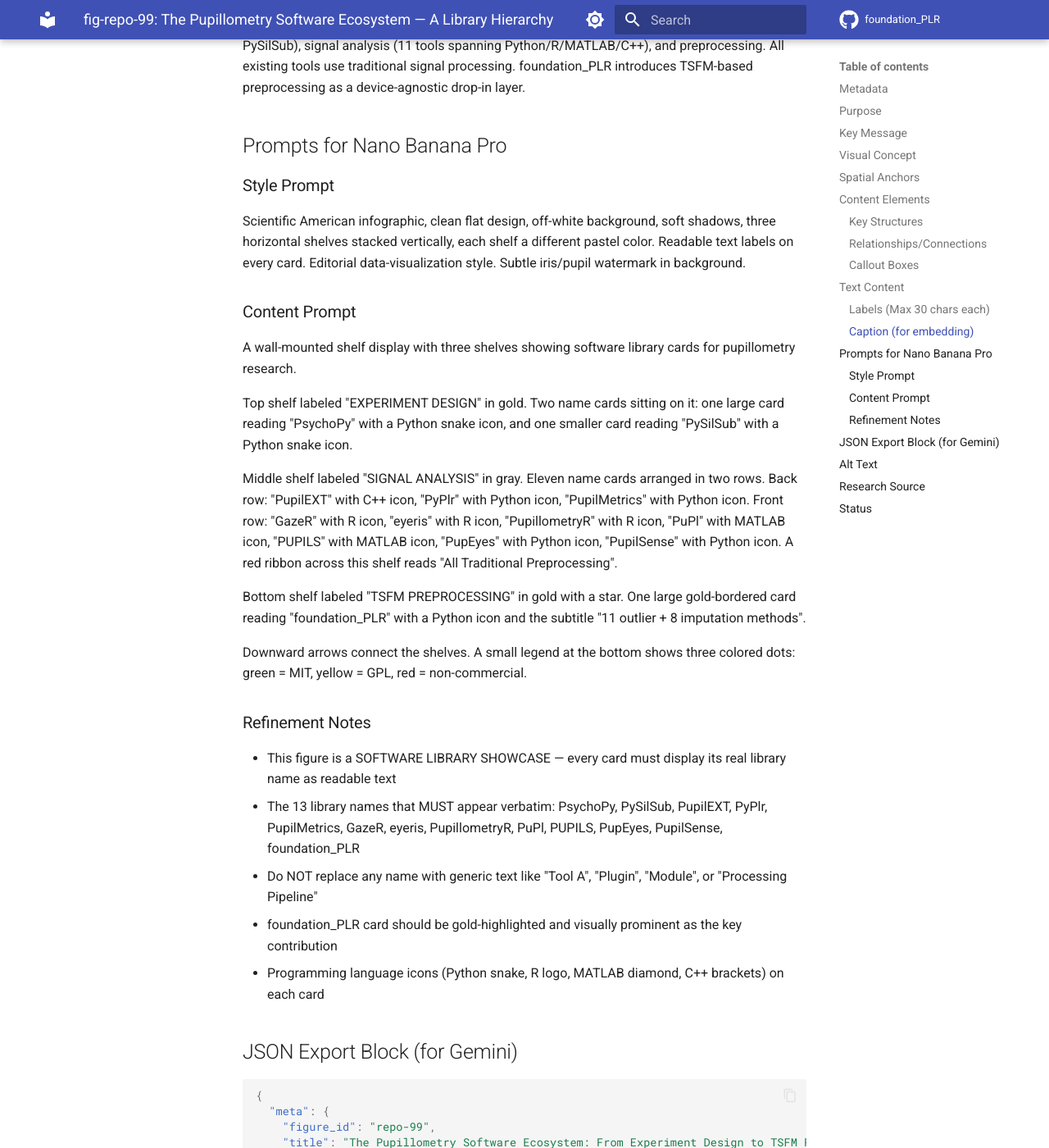
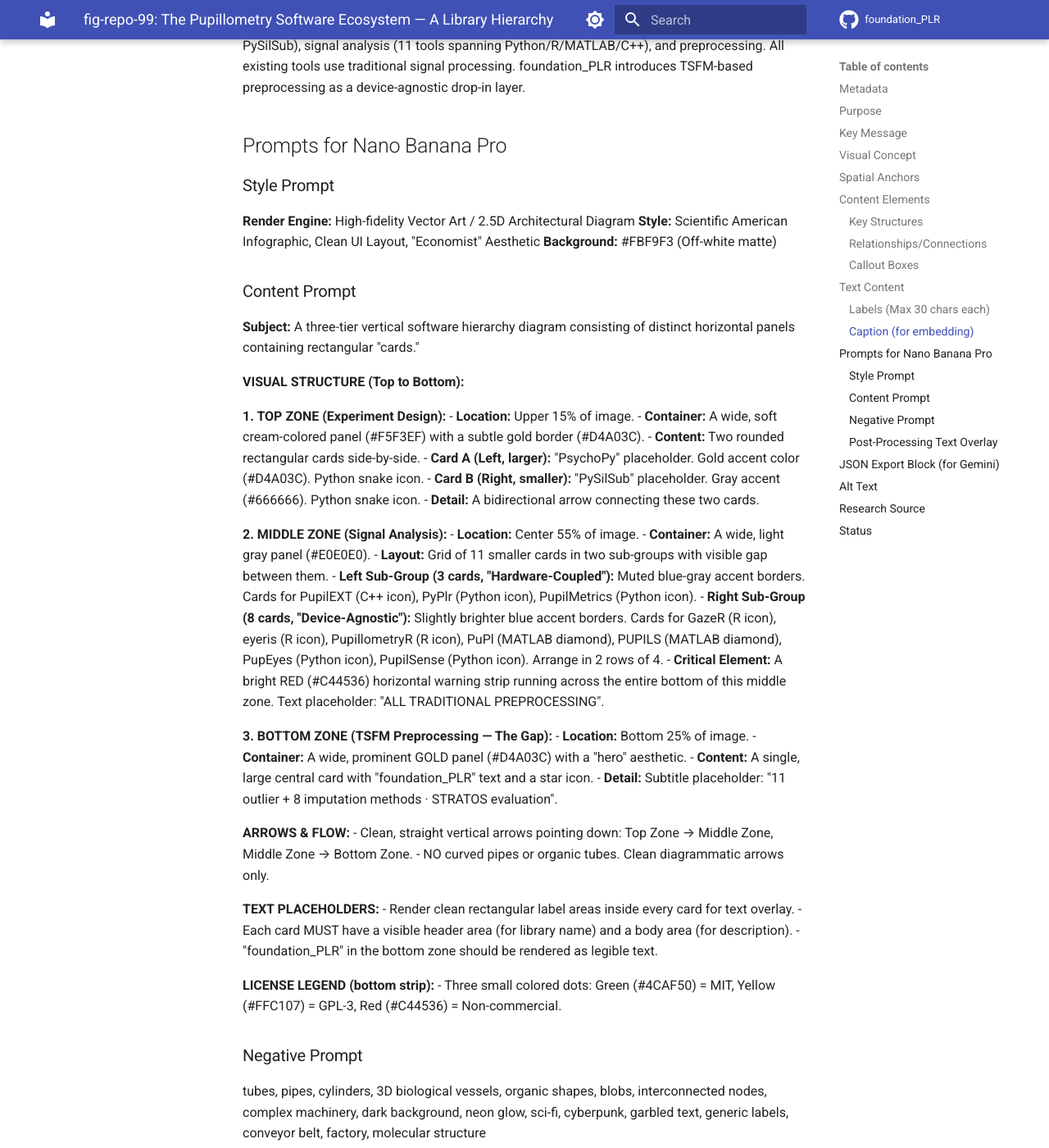
Before and after one commit to petteriTeikari/foundation_PLR, an MkDocs documentation site: the page built from docs/repo-figures/figure-plans/fig-repo-99-pupillometry-software-ecosystem.md, in a window 1280 px wide and 1400 px high, scrolled down 6444 px. Shown: the whole window at 82% size. Built offline with MkDocs 1.6.1 and Material for MkDocs 9.7.7, drawn with Linux system fonts in a browser that asks for light colours; comment, search, counter and statistics services are not loaded; some of the changed text lies outside the part shown.

Commit message:
docs(fig-repo-99): Gemini-style scaffolding prompt with post-processing overlay
Rewrites Nano Banana Pro prompts using the proven scaffolding pattern:
- Explicit render engine, hex colors, zone percentages
- Blank card placeholders for post-processing text overlay
- Negative prompt to prevent 3D pipes/organic shapes
- Post-Processing Text Overlay table with all 13 library names
- Structured like Gemini's successful scaffolding approach

Co-Authored-By: Claude Opus 4.6 <noreply@anthropic.com>

```diff
--- a/docs/repo-figures/figure-plans/fig-repo-99-pupillometry-software-ecosystem.md
+++ b/docs/repo-figures/figure-plans/fig-repo-99-pupillometry-software-ecosystem.md
@@ -198,25 +198,70 @@ The pupillometry software ecosystem as a three-layer hierarchy: experiment desig
 ## Prompts for Nano Banana Pro
 
 ### Style Prompt
-Scientific American infographic, clean flat design, off-white background, soft shadows, three horizontal shelves stacked vertically, each shelf a different pastel color. Readable text labels on every card. Editorial data-visualization style. Subtle iris/pupil watermark in background.
+**Render Engine:** High-fidelity Vector Art / 2.5D Architectural Diagram
+**Style:** Scientific American Infographic, Clean UI Layout, "Economist" Aesthetic
+**Background:** #FBF9F3 (Off-white matte)
 
 ### Content Prompt
-A wall-mounted shelf display with three shelves showing software library cards for pupillometry research.
+**Subject:** A three-tier vertical software hierarchy diagram consisting of distinct horizontal panels containing rectangular "cards."
 
-Top shelf labeled "EXPERIMENT DESIGN" in gold. Two name cards sitting on it: one large card reading "PsychoPy" with a Python snake icon, and one smaller card reading "PySilSub" with a Python snake icon.
+**VISUAL STRUCTURE (Top to Bottom):**
 
-Middle shelf labeled "SIGNAL ANALYSIS" in gray. Eleven name cards arranged in two rows. Back row: "PupilEXT" with C++ icon, "PyPlr" with Python icon, "PupilMetrics" with Python icon. Front row: "GazeR" with R icon, "eyeris" with R icon, "PupillometryR" with R icon, "PuPl" with MATLAB icon, "PUPILS" with MATLAB icon, "PupEyes" with Python icon, "PupilSense" with Python icon. A red ribbon across this shelf reads "All Traditional Preprocessing".
+**1. TOP ZONE (Experiment Design):**
+   - **Location:** Upper 15% of image.
+   - **Container:** A wide, soft cream-colored panel (#F5F3EF) with a subtle gold border (#D4A03C).
+   - **Content:** Two rounded rectangular cards side-by-side.
+     - **Card A (Left, larger):** "PsychoPy" placeholder. Gold accent color (#D4A03C). Python snake icon.
+     - **Card B (Right, smaller):** "PySilSub" placeholder. Gray accent (#666666). Python snake icon.
+   - **Detail:** A bidirectional arrow connecting these two cards.
 
-Bottom shelf labeled "TSFM PREPROCESSING" in gold with a star. One large gold-bordered card reading "foundation_PLR" with a Python icon and the subtitle "11 outlier + 8 imputation methods".
+**2. MIDDLE ZONE (Signal Analysis):**
+   - **Location:** Center 55% of image.
+   - **Container:** A wide, light gray panel (#E0E0E0).
+   - **Layout:** Grid of 11 smaller cards in two sub-groups with visible gap between them.
+   - **Left Sub-Group (3 cards, "Hardware-Coupled"):** Muted blue-gray accent borders. Cards for PupilEXT (C++ icon), PyPlr (Python icon), PupilMetrics (Python icon).
+   - **Right Sub-Group (8 cards, "Device-Agnostic"):** Slightly brighter blue accent borders. Cards for GazeR (R icon), eyeris (R icon), PupillometryR (R icon), PuPl (MATLAB diamond), PUPILS (MATLAB diamond), PupEyes (Python icon), PupilSense (Python icon). Arrange in 2 rows of 4.
+   - **Critical Element:** A bright RED (#C44536) horizontal warning strip running across the entire bottom of this middle zone. Text placeholder: "ALL TRADITIONAL PREPROCESSING".
 
-Downward arrows connect the shelves. A small legend at the bottom shows three colored dots: green = MIT, yellow = GPL, red = non-commercial.
+**3. BOTTOM ZONE (TSFM Preprocessing — The Gap):**
+   - **Location:** Bottom 25% of image.
+   - **Container:** A wide, prominent GOLD panel (#D4A03C) with a "hero" aesthetic.
+   - **Content:** A single, large central card with "foundation_PLR" text and a star icon.
+   - **Detail:** Subtitle placeholder: "11 outlier + 8 imputation methods · STRATOS evaluation".
 
-### Refinement Notes
-- This figure is a SOFTWARE LIBRARY SHOWCASE — every card must display its real library name as readable text
-- The 13 library names that MUST appear verbatim: PsychoPy, PySilSub, PupilEXT, PyPlr, PupilMetrics, GazeR, eyeris, PupillometryR, PuPl, PUPILS, PupEyes, PupilSense, foundation_PLR
-- Do NOT replace any name with generic text like "Tool A", "Plugin", "Module", or "Processing Pipeline"
-- foundation_PLR card should be gold-highlighted and visually prominent as the key contribution
-- Programming language icons (Python snake, R logo, MATLAB diamond, C++ brackets) on each card
+**ARROWS & FLOW:**
+   - Clean, straight vertical arrows pointing down: Top Zone → Middle Zone, Middle Zone → Bottom Zone.
+   - NO curved pipes or organic tubes. Clean diagrammatic arrows only.
+
+**TEXT PLACEHOLDERS:**
+   - Render clean rectangular label areas inside every card for text overlay.
+   - Each card MUST have a visible header area (for library name) and a body area (for description).
+   - "foundation_PLR" in the bottom zone should be rendered as legible text.
+
+**LICENSE LEGEND (bottom strip):**
+   - Three small colored dots: Green (#4CAF50) = MIT, Yellow (#FFC107) = GPL-3, Red (#C44536) = Non-commercial.
+
+### Negative Prompt
+tubes, pipes, cylinders, 3D biological vessels, organic shapes, blobs, interconnected nodes, complex machinery, dark background, neon glow, sci-fi, cyberpunk, garbled text, generic labels, conveyor belt, factory, molecular structure
+
+### Post-Processing Text Overlay
+After scaffolding generation, overlay these exact labels on each card:
+
+| Zone | Card Position | Header Text | Subtitle | Icon |
+|------|--------------|-------------|----------|------|
+| Top | Left (large) | PsychoPy | Stimulus timing, ★1900 | Python |
+| Top | Right (small) | PySilSub | Silent substitution, ★13 | Python |
+| Middle-Left | Row 1, Col 1 | PupilEXT | C++, Basler cameras, ★135 | C++ |
+| Middle-Left | Row 1, Col 2 | PyPlr | Pupil Core, ★14 | Python |
+| Middle-Left | Row 1, Col 3 | PupilMetrics | NeuroLight clinical, ★1 | Python |
+| Middle-Right | Row 1, Col 1 | GazeR | R, EyeLink+Tobii, ★52 | R |
+| Middle-Right | Row 1, Col 2 | eyeris | R, CRAN, 10-stage, ★5 | R |
+| Middle-Right | Row 1, Col 3 | PupillometryR | R, CRAN, GAMs+FDA | R |
+| Middle-Right | Row 1, Col 4 | PuPl | MATLAB, GUI, ★11 | MATLAB |
+| Middle-Right | Row 2, Col 1 | PUPILS | MATLAB, 60-500 Hz | MATLAB |
+| Middle-Right | Row 2, Col 2 | PupEyes | Python, Dash viz, ★8 | Python |
+| Middle-Right | Row 2, Col 3 | PupilSense | Smartphone DL, ★66 | Python |
+| Bottom | Center (hero) | foundation_PLR | 11 outlier + 8 imputation | Python |
 
 ## JSON Export Block (for Gemini)
 
```
